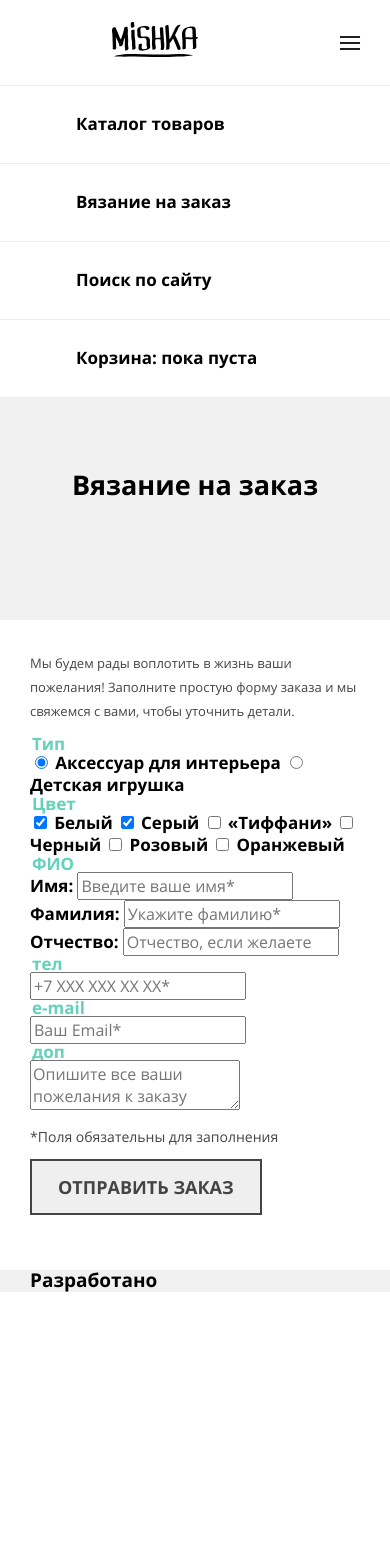
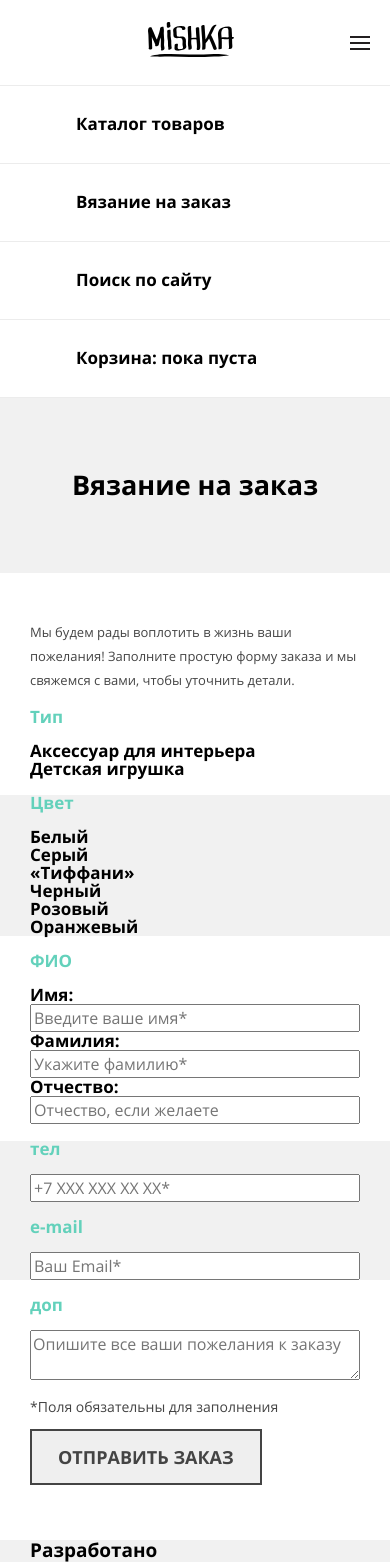
Before and after one commit to olga-elts/565399-mishka-20, a plain HTML site: page source/order.html in a window 390 px wide. Before the commit the page ends 1293 px from the top, so only its background shows below. Drawn offline with nearby package versions, Linux system fonts and the light colour scheme; files that its build step writes are made by us from their sources.

Commit message:
Верстка адаптивных сеток: страница заказа + правки оберток и контейнеров на всех страницах

```diff
--- /dev/null
+++ b/source/less/blocks/container.less
@@ -0,0 +1,11 @@
+.container {
+  max-width: 1150px;
+  margin: 0 auto;
+  padding: 0 30px;
+  &--header {
+    padding: 0;
+  }
+  @media (min-width: @tablet-width) {
+    padding: 0 50px;
+  }
+}
--- a/source/less/blocks/contents.less
+++ b/source/less/blocks/contents.less
@@ -1,9 +1,12 @@
 .contents {
+  background-color: @grey-bg;
+  margin-bottom: 31px;
+}
+
+.contents__inner {
   display: flex;
   flex-direction: column;
   justify-content: space-between;
-  margin-bottom: 31px;
-  background-color: @grey-bg;
 }
 
 .contents--index {
@@ -17,7 +20,6 @@
 
 .contents__title {
   margin: 0;
-  padding: 0 30px;
   margin-bottom: 47px;
   padding: 73px 30px;
   font-weight: bold;
@@ -27,7 +29,7 @@
   @media (min-width: @tablet-width) {
     .font(43px, 50px);
     margin: 0;
-    padding: 100px 50px 65px 50px;
+    padding: 100px 0 65px 0;
   }
   @media (min-width: @desktop-width) {
     .font(53px, 57px);
@@ -40,7 +42,6 @@
   align-items: center;
   @media (min-width: @tablet-width) {
     flex-direction: row;
-    padding: 0 50px;
   }
 }
 
--- a/source/less/blocks/order.less
+++ b/source/less/blocks/order.less
@@ -1,30 +1,125 @@
 .order {
   margin-bottom: 55px;
-  padding: 0 30px;
 }
 
 .order__text {
   .font(13px, 24px);
+  @media (min-width: @tablet-width) {
+    .font(17px, 30px);
+  }
+  @media (min-width: @desktop-width) {
+    padding: 0 175px;
+  }
 }
 
 .order__info {
-  border: none;
-  margin: 0;
-  padding: 0;
+  &--grey-bg {
+    background-color: @grey-bg;
+  }
+}
+
+.order__info-inner {
+  @media (min-width: @tablet-width) {
+    display: flex;
+    flex-direction: row;
+    flex-wrap: wrap;
+    padding: 50px 0;
+  }
+  @media (min-width: @desktop-width) {
+    padding-right: 175px;
+  }
 }
 
 .order__features-title {
+  flex-grow: 1;
   font-weight: bold;
   .font(17px, 16px);
   color: @tiffany-main;
+  @media (min-width: @tablet-width) {
+    width: 25%;
+    max-width: 175px;
+  }
+}
+
+.order__features-list {
+  display: flex;
+  flex-direction: column;
+  flex-grow: 1;
+  @media (min-width: @tablet-width) {
+    width: 75%;
+  }
+  @media (min-width: @desktop-width) {
+    width: 80%;
+  }
+}
+
+.order__features-list--row {
+  @media (min-width: @tablet-width) {
+    flex-direction: row;
+    flex-wrap: wrap;
+  }
+}
+
+.order__features-item {
+  display: flex;
+  flex-direction: column;
+  @media (min-width: @tablet-width) {
+      flex-direction: row;
+  }
 }
 
 .order__feature {
   font-weight: bold;
   .font(17px, 18px);
   color: @black;
+  @media (min-width: @tablet-width) {
+    margin-right: 25px;
+    .font(19px, 18px);
+  }
+}
+
+.order__input {
+  width: 100%;
+  flex-grow: 1;
+  @media (min-width: @tablet-width) {
+    width: 75%;
+  }
+  @media (min-width: @desktop-width) {
+    width: 80%;
+  }
+}
+
+.order__textarea {
+  width: 100%;
+  flex-grow: 1;
+  @media (min-width: @tablet-width) {
+    width: 75%;
+  }
+  @media (min-width: @desktop-width) {
+    width: 80%;
+  }
+}
+
+.order__radio-btn,
+.order__checkbox {
+  display: none;
+}
+
+.order__submit-area {
+  @media (min-width: @tablet-width) {
+    display: flex;
+    justify-content: space-between;
+  }
+  @media (min-width: @desktop-width) {
+    padding: 0 175px;
+  }
 }
 
 .order__note {
+  display: block;
   .font(14px, 16px);
+  @media (min-width: @tablet-width) {
+    order: 1;
+    .font(17px, 30px);
+  }
 }
--- a/source/less/blocks/page-header.less
+++ b/source/less/blocks/page-header.less
@@ -1,11 +1,10 @@
-.page-header {
+.page-header__inner {
   display: flex;
   flex-direction: row;
   flex-wrap: wrap;
   align-items: center;
   .font(15px, 24px);
   @media (min-width: @tablet-width) {
-    padding: 0 50px;
     justify-content: space-between;
   }
 }
@@ -29,7 +28,8 @@
   display: block;
   width: 21px;
   height: 20px;
-  margin: 0 30px;
+  margin-left: -51px;
+  padding: 0 30px;
   background-image: url("../img/icon-menu-open.svg");
   background-position: center;
   background-repeat: no-repeat;
--- a/source/less/blocks/wrapper.less
+++ /dev/null
@@ -1,4 +0,0 @@
-.wrapper {
-  max-width: 1150px;
-  margin: 0 auto;
-}
--- a/source/less/style.less
+++ b/source/less/style.less
@@ -9,6 +9,7 @@
 @import "blocks/comment.less";
 @import "blocks/comments.less";
 @import "blocks/contacts.less";
+@import "blocks/container.less";
 @import "blocks/contents.less";
 @import "blocks/copyright.less";
 @import "blocks/data.less";
@@ -24,4 +25,3 @@
 @import "blocks/product.less";
 @import "blocks/social.less";
 @import "blocks/visually-hidden.less";
-@import "blocks/wrapper.less";
--- a/source/order.html
+++ b/source/order.html
@@ -7,8 +7,9 @@
     <link rel="stylesheet" href="css/style.css">
   </head>
   <body>
-    <div class="wrapper">
     <header class="page-header">
+      <div class="container container--header">
+        <div class="page-header__inner">
           <div class="page-header__logo">
             <a class="logo" href="index.html">
               <img class="logo__img" src="img/logo-mobile.svg" width="86" height="35" alt="Логотип интернет-магазина Mishka"/>
@@ -28,70 +29,104 @@
             <a class="nav__item" href="#">Распродажа</a>
           </nav>
           <span class="page-header__note">Бесплатная доставка по России</span>
+        </div>
+      </div>
     </header>
     <main class="page-main">
       <section class="contents">
+        <div class="wrapper">
           <h2 class="contents__title">Вязание на заказ</h2>
+        </div>
       </section>
       <section class="order">
+        <form class="order__form" action="https://echo.htmlacademy.ru" method="post">
+          <div class="container">
             <p class="order__text">
               Мы будем рады воплотить в жизнь ваши пожелания! Заполните простую форму заказа и мы свяжемся с вами, чтобы уточнить детали.
             </p>
-          <form class="order__form" action="https://echo.htmlacademy.ru" method="post">
-            <fieldset class="order__info">
-              <legend class="order__features-title">Тип</legend>
+          </div>
+          <div class="order__info">
+            <div class="container">
+              <div class="order__info-inner">
+                <h3 class="order__features-title">Тип</h3>
                 <div class="order__features-list">
-                <input id="home-decor" type="radio" name="type" value="home-decor" checked>
+                  <input class="order__radio-btn" id="home-decor" type="radio" name="type" value="home-decor" checked>
                   <label class="order__feature" for="home-decor" tabindex="0">Аксессуар для интерьера</label>
-                <input id="toy" type="radio" name="type" value="toy">
+                  <input class="order__radio-btn" id="toy" type="radio" name="type" value="toy">
                   <label class="order__feature" for="toy" tabindex="0">Детская игрушка</label>
                 </div>
-            </fieldset>
-            <fieldset class="order__info">
-              <legend class="order__features-title">Цвет</legend>
-              <div class="order__features-list">
-                <input id="white" type="checkbox" name="white" checked>
+              </div>
+            </div>
+          </div>
+          <div class="order__info order__info--grey-bg">
+            <div class="container">
+              <div class="order__info-inner">
+                <h3 class="order__features-title">Цвет</h3>
+                <div class="order__features-list order__features-list--row">
+                  <input class="order__checkbox" id="white" type="checkbox" name="white" checked>
                   <label class="order__feature" for="white" tabindex="0">Белый</label>
-                <input id="gray" type="checkbox" name="gray" checked>
+                  <input class="order__checkbox" id="gray" type="checkbox" name="gray" checked>
                   <label class="order__feature" for="gray" tabindex="0">Серый</label>
-                <input id="tiffany" type="checkbox" name="tiffany">
+                  <input class="order__checkbox" id="tiffany" type="checkbox" name="tiffany">
                   <label class="order__feature" for="tiffany" tabindex="0">«Тиффани»</label>
-                <input id="black" type="checkbox" name="black">
+                  <input class="order__checkbox" id="black" type="checkbox" name="black">
                   <label class="order__feature" for="black" tabindex="0">Черный</label>
-                <input id="pink" type="checkbox" name="pink">
+                  <input class="order__checkbox" id="pink" type="checkbox" name="pink">
                   <label class="order__feature" for="pink" tabindex="0">Розовый</label>
-                <input id="orange" type="checkbox" name="orange">
+                  <input class="order__checkbox" id="orange" type="checkbox" name="orange">
                   <label class="order__feature" for="orange" tabindex="0">Оранжевый</label>
                 </div>
-            </fieldset>
-            <fieldset class="order__info">
-              <legend class="order__features-title">ФИО</legend>
+              </div>
+            </div>
+          </div>
+          <div class="order__info">
+            <div class="container">
+              <div class="order__info-inner">
+                <h3 class="order__features-title">ФИО</h3>
                 <div class="order__features-list">
+                  <div class="order__features-item">
                     <label class="order__feature" for="name">Имя:</label>
-                <input id="name" type="text" name="name" placeholder="Введите ваше имя*" required>
+                    <input class="order__input" id="name" type="text" name="name" placeholder="Введите ваше имя*" required>
+                  </div>
+                  <div class="order__features-item">
                     <label class="order__feature" for="surname">Фамилия:</label>
-                <input id="surname" type="text" name="surname" placeholder="Укажите фамилию*" required>
+                    <input class="order__input" id="surname" type="text" name="surname" placeholder="Укажите фамилию*" required>
+                  </div>
+                  <div class="order__features-item">
                     <label class="order__feature" for="patronymic">Отчество:</label>
-                <input id="patronymic" type="text" name="patronymic" placeholder="Отчество, если желаете">
+                    <input class="order__input" id="patronymic" type="text" name="patronymic" placeholder="Отчество, если желаете">
                   </div>
-            </fieldset>
-            <fieldset class="order__info">
-              <legend class="order__features-title">тел</legend>
+                </div>
+              </div>
+            </div>
+          </div>
+          <div class="order__info order__info--grey-bg">
+            <div class="container">
+              <div class="order__info-inner">
+                <h3 class="order__features-title">тел</h3>
                 <label class="visually-hidden" for="tel">Контактный телефон</label>
-              <input id="tel" type="tel" name="tel" placeholder="+7 ХХХ ХХХ ХХ ХХ*" required>
-            </fieldset>
-            <fieldset class="order__info">
-              <legend class="order__features-title">e-mail</legend>
+                <input class="order__input" id="tel" type="tel" name="tel" placeholder="+7 ХХХ ХХХ ХХ ХХ*" required>
+                <h3 class="order__features-title">e-mail</h3>
                 <label class="visually-hidden" for="email">Контактный e-mail</label>
-              <input id="email" type="email" name="email" placeholder="Ваш Email*" required>
-            </fieldset>
-            <fieldset class="order__info">
-              <legend class="order__features-title">доп</legend>
+                <input class="order__input" id="email" type="email" name="email" placeholder="Ваш Email*" required>
+              </div>
+            </div>
+          </div>
+          <div class="order__info">
+            <div class="container">
+              <div class="order__info-inner">
+                <h3 class="order__features-title">доп</h3>
                 <label class="visually-hidden" for="order-text">Пожелания к заказу</label>
-              <textarea id="order-text" name="order-text" placeholder="Опишите все ваши пожелания к заказу"></textarea>
-            </fieldset>
+                <textarea class="order__textarea" id="order-text" name="order-text" placeholder="Опишите все ваши пожелания к заказу"></textarea>
+              </div>
+            </div>
+          </div>
+          <div class="container">
+            <div class="order__submit-area">
               <p class="order__note">*Поля обязательны для заполнения</p>
               <button class="btn order__btn"  type="submit">Отправить заказ</button>
+            </div>
+          </div>
         </form>
       </section>
     </main>
@@ -113,6 +148,5 @@
         </a>
       </section>
     </footer>
-    </div>
   </body>
 </html>
```
Also changed, not shown: source/catalog.html (+16 -2 lines), source/index.html (+24 -2 lines), source/less/blocks/about.less (+4 -5 lines), source/less/blocks/catalog.less (+9 -6 lines), source/less/blocks/comments.less (+17 -9 lines), source/less/blocks/contacts.less (+8 -7 lines), source/less/blocks/featured.less (+5 -5 lines), source/less/blocks/media.less (+6 -7 lines). Lines whose indentation alone changed are shown as unchanged.
